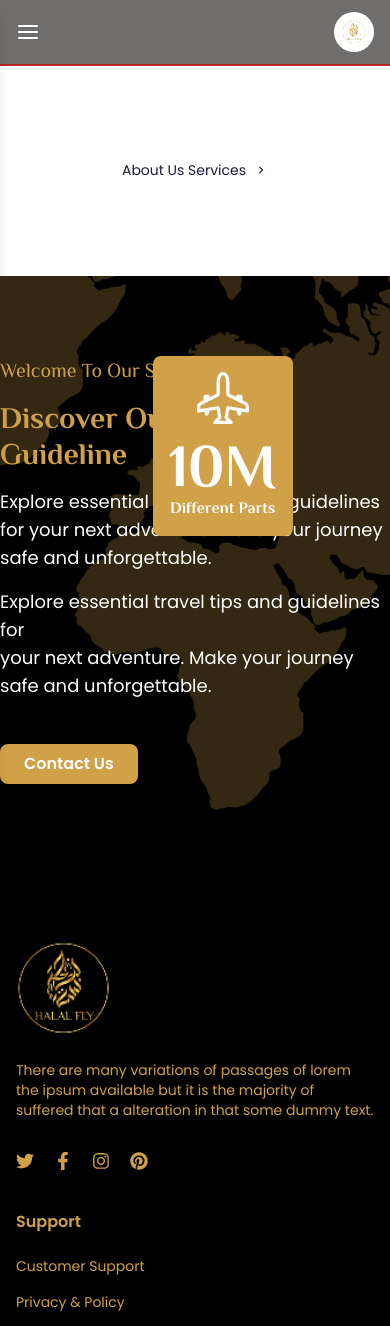
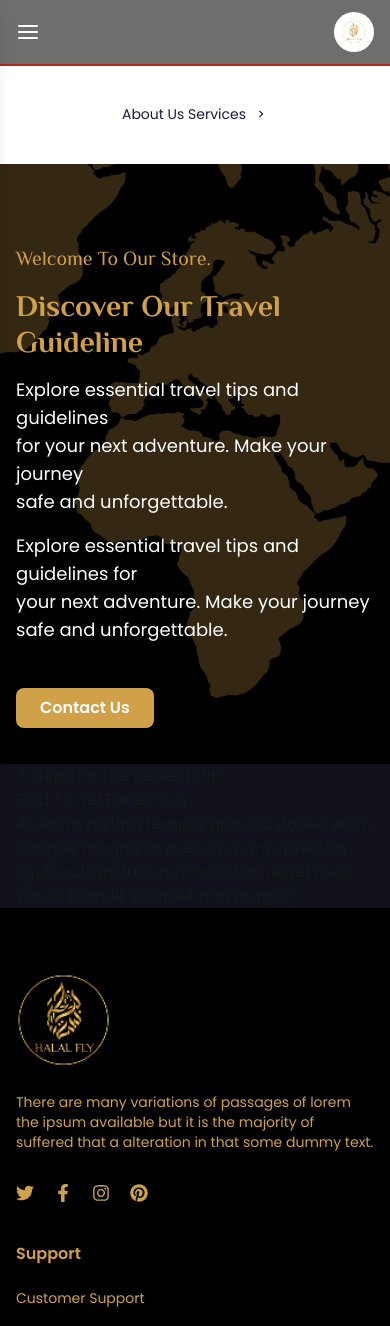
Before and after one commit to theashrafislam/halal-fly-v1, a Next.js app: page /about in a window 390 px wide. Shown: the top 1326 px of the page. Built offline with nearby package versions, Linux system fonts and the light colour scheme; a web font is replaced by a local one.

Commit message:
make responsive about page

```diff
--- a/src/app/Components/About/AboutHeaderSection/AboutHeaderSection.jsx
+++ b/src/app/Components/About/AboutHeaderSection/AboutHeaderSection.jsx
@@ -4,7 +4,7 @@ import { MdOutlineKeyboardArrowRight } from 'react-icons/md';
 const AboutHeaderSection = () => {
     return (
         <div className='bg-[#FFF]'>
-            <div className='max-w-7xl mx-auto px-4 sm:px-6 lg:px-8 flex items-center justify-center gap-2 md:gap-3 text-sm md:text-base text-[#1A1A3D] py-24'>
+            <div className='max-w-7xl mx-auto px-4 sm:px-6 lg:px-8 flex items-center justify-center gap-2 md:gap-3 text-sm md:text-base text-[#1A1A3D] py-10 md:py-12 lg:py-24'>
                 <p>About Us Services</p>
                 <MdOutlineKeyboardArrowRight />
             </div>
--- a/src/app/Components/About/AboutTravelGuideline/AboutTravelGuideline.jsx
+++ b/src/app/Components/About/AboutTravelGuideline/AboutTravelGuideline.jsx
@@ -8,7 +8,7 @@ const AboutTravelGuideline = () => {
             className="relative bg-[#000000] bg-cover bg-center bg-no-repeat h-[600px] text-white"
             style={{ backgroundImage: "url('/images/travel-bg.png')" }}
         >
-            <div className="space-y-4 text-start max-w-5xl mx-auto pt-20">
+            <div className="space-y-4 text-start max-w-5xl  px-4 sm:px-6 lg:px-8 mx-auto pt-20">
                 <h6 className='text-[#D0A148] capitalize font-philosopher text-xl'>welcome to our store.</h6>
                 <h2 className="font-bold mb-4 text-[#D0A148] font-philosopher text-3xl md:text-4xl">Discover Our Travel <br /> Guideline</h2>
                 <p className="text-lg text-[#FFF]">
@@ -20,7 +20,7 @@ const AboutTravelGuideline = () => {
                 <button className='capitalize btn-primary mt-7'>contact us</button>
             </div>
             {/* absolute  */}
-            <div className='absolute p-4 rounded-lg bg-[#D0A148] right-3/12 top-20 flex flex-col items-center justify-center text-[#FFF]'>
+            <div className=' absolute p-4 rounded-lg bg-[#D0A148] right-10 bottom-10 lg:right-3/12 lg:top-20 hidden md:flex flex-col items-center justify-center text-[#FFF]'>
                 <BsAirplaneEngines className="w-16 pb-3 h-16"/>
                 <h5 className='text-6xl font-bold font-philosopher'>10M</h5>
                 <p className='text-base font-bold font-philosopher'>Different Parts</p>
--- /dev/null
+++ b/src/app/Components/About/AboutTravelPerfection/AboutTravelPerfection.jsx
@@ -0,0 +1,18 @@
+import React from 'react';
+
+const AboutTravelPerfection = () => {
+    return (
+        <div className='bg-[#10111A]'>
+            <div className='max-w-7xl mx-auto px-4 sm:px-6 lg:px-8'>
+                {/* header text section  */}
+                <div>
+                    <h5>3 steps for the perfect trip</h5>
+                    <h3>Find Travel Perfection</h3>
+                    <p>An enim nullam tempor gravida donec enim  congue magna at pretium purus pretium ligula rutrum luctus risusd diam eget risus varius blandit sit amet non magna.</p>
+                </div>
+            </div>
+        </div>
+    );
+};
+
+export default AboutTravelPerfection;
--- a/src/app/about/page.jsx
+++ b/src/app/about/page.jsx
@@ -1,6 +1,7 @@
 import React from 'react';
 import AboutHeaderSection from '../Components/About/AboutHeaderSection/AboutHeaderSection';
 import AboutTravelGuideline from '../Components/About/AboutTravelGuideline/AboutTravelGuideline';
+import AboutTravelPerfection from '../Components/About/AboutTravelPerfection/AboutTravelPerfection';
 
 const AboutPage = () => {
     return (
@@ -10,6 +11,9 @@ const AboutPage = () => {
 
             {/* About Travel Guideline */}
             <AboutTravelGuideline />
+
+            {/* About Travel Perfection */}
+            <AboutTravelPerfection />
         </div>
     );
 };
```
